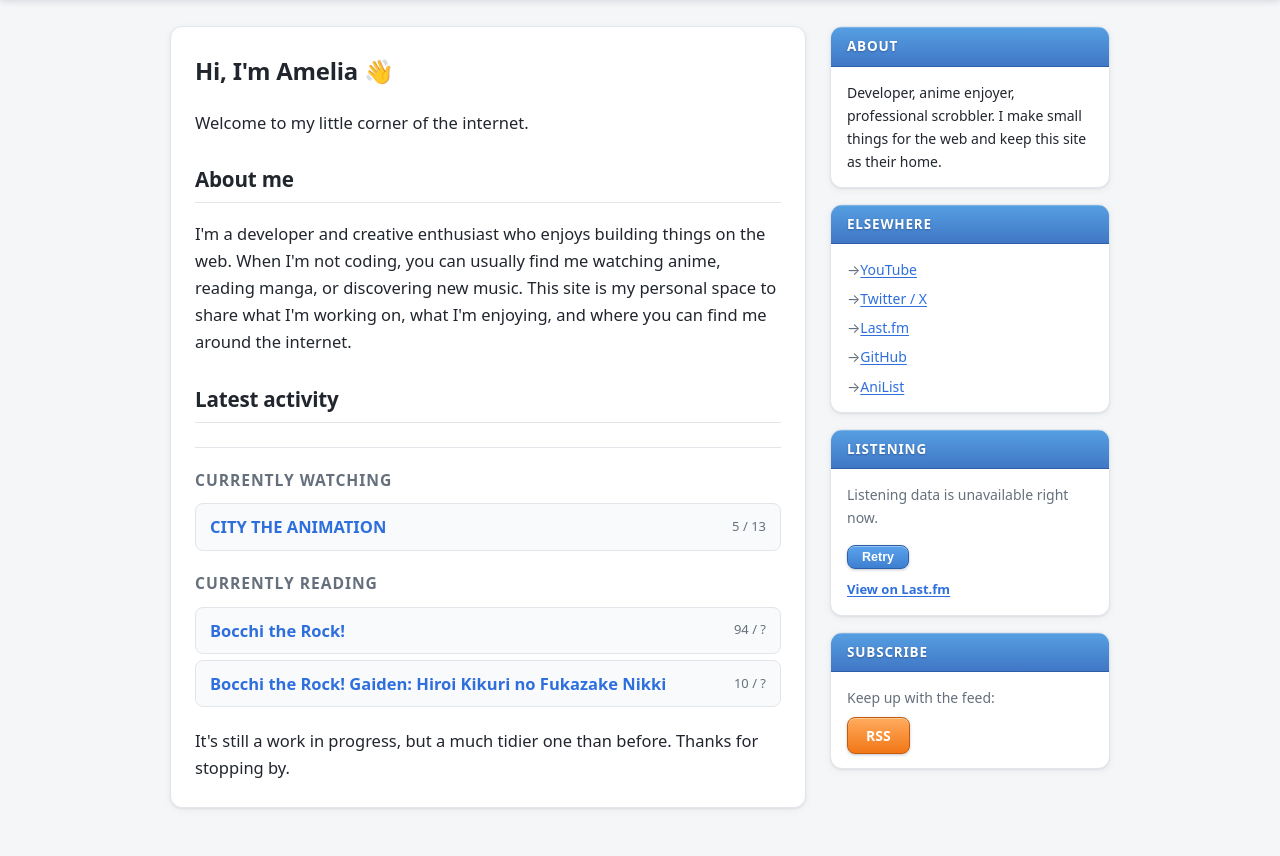
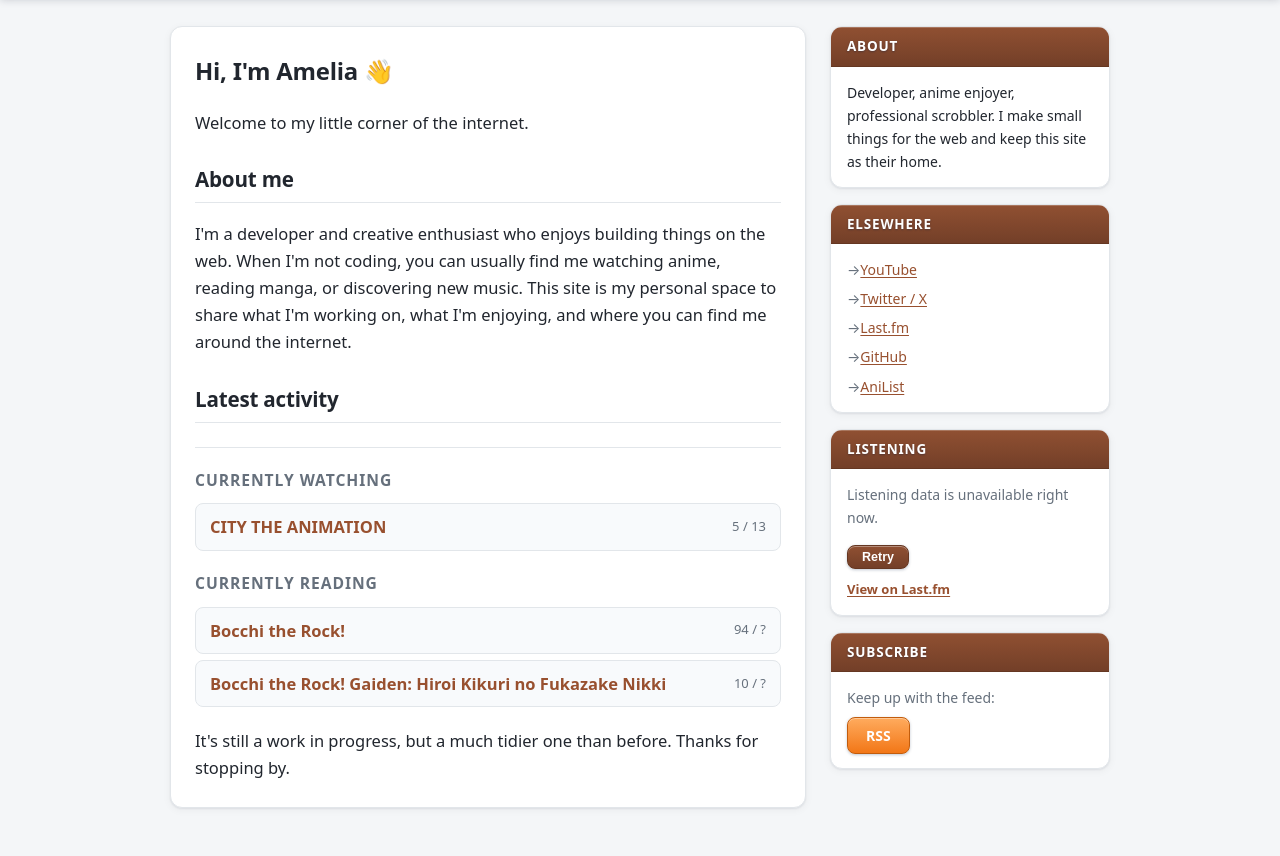
Before and after one commit to 7op3/7op3.github.io, an Eleventy site: page site/index.md in a window 1280 px wide. Shown: the part 67-923 px from the top of the page. Built offline with nearby package versions, Linux system fonts and the light colour scheme; Eleventy itself is replaced by a stand-in of ours; files that its build step writes are made by us from their sources; no server answers.

Commit message:
Add client-selected seasonal accent palettes

```diff
--- a/site/_includes/head.liquid
+++ b/site/_includes/head.liquid
@@ -3,6 +3,9 @@
 <meta name="viewport" content="width=device-width, initial-scale=1">
 <script>
   (function () {
+    var month = new Date().getMonth();
+    var season = ['winter', 'spring', 'summer', 'autumn'][Math.floor(((month + 1) % 12) / 3)];
+    document.documentElement.setAttribute('data-season', season);
     try {
       var t = localStorage.getItem('theme');
       if (t !== 'light' && t !== 'dark') {
--- a/site/assets/main.css
+++ b/site/assets/main.css
@@ -1,8 +1,7 @@
 /* ============================================================
    Amelia's personal site — "modern with retro anchors"
    One stylesheet, hand-authored. Light/dark via custom
-   properties; the [data-theme] override block is the only place
-   colors change.
+   properties; theme and season colors change only in Tokens.
    ============================================================ */
 
 /* ---- Tokens ---- */
@@ -20,15 +19,15 @@
   --on-accent:     #ffffff;
 
   /* Retro anchor: the glossy header + section bars */
-  --header-grad: linear-gradient(180deg, #4d9fe8 0%, #3d7fd0 60%, #3673c2 100%);
-  --bar-grad:    linear-gradient(180deg, #569fe2 0%, #4077c6 100%);
+  --header-grad: linear-gradient(180deg, #306ab0 0%, #285d9e 60%, #24538e 100%);
+  --bar-grad:    linear-gradient(180deg, #306ab0 0%, #24538e 100%);
   --bar-border:  #2f5ea8;
 
-  --button-grad:    linear-gradient(180deg, #5ba3ec 0%, #3d7fd0 100%);
+  --button-grad:    linear-gradient(180deg, #306ab0 0%, #24538e 100%);
   --button-border:  #2f5ea8;
   --rss-grad:       linear-gradient(180deg, #ffab5e 0%, #f27717 100%);
   --rss-border:     #c25c0c;
-  --toggle-grad:    linear-gradient(180deg, #55a2ea 0%, #3a78c9 100%);
+  --toggle-grad:    linear-gradient(180deg, #306ab0 0%, #24538e 100%);
 
   --shadow-card:    0 1px 2px rgba(15, 23, 42, 0.07), 0 2px 8px rgba(15, 23, 42, 0.05);
   --shadow-card-hover: 0 4px 14px rgba(15, 23, 42, 0.13);
@@ -63,6 +62,72 @@
 
   --shadow-card:    0 1px 2px rgba(0, 0, 0, 0.4), 0 2px 10px rgba(0, 0, 0, 0.3);
   --shadow-card-hover: 0 4px 16px rgba(0, 0, 0, 0.5);
+}
+
+[data-season="spring"] {
+  --accent: #356d4d;
+  --accent-soft: #e9f3ec;
+  --header-grad: linear-gradient(180deg, #356d4d 0%, #28553c 100%);
+  --bar-grad: linear-gradient(180deg, #356d4d 0%, #28553c 100%);
+  --bar-border: #244b35;
+  --button-grad: linear-gradient(180deg, #356d4d 0%, #28553c 100%);
+  --button-border: #244b35;
+  --toggle-grad: linear-gradient(180deg, #356d4d 0%, #28553c 100%);
+}
+
+[data-season="summer"] {
+  --accent: #256f78;
+  --accent-soft: #e7f3f4;
+  --header-grad: linear-gradient(180deg, #286b74 0%, #20555d 100%);
+  --bar-grad: linear-gradient(180deg, #286b74 0%, #20555d 100%);
+  --bar-border: #1b4a51;
+  --button-grad: linear-gradient(180deg, #286b74 0%, #20555d 100%);
+  --button-border: #1b4a51;
+  --toggle-grad: linear-gradient(180deg, #286b74 0%, #20555d 100%);
+}
+
+[data-season="autumn"] {
+  --accent: #98502f;
+  --accent-soft: #fbefe8;
+  --header-grad: linear-gradient(180deg, #905032 0%, #733f28 100%);
+  --bar-grad: linear-gradient(180deg, #905032 0%, #733f28 100%);
+  --bar-border: #653722;
+  --button-grad: linear-gradient(180deg, #905032 0%, #733f28 100%);
+  --button-border: #653722;
+  --toggle-grad: linear-gradient(180deg, #905032 0%, #733f28 100%);
+}
+
+[data-season="spring"][data-theme="dark"] {
+  --accent: #8ac89b;
+  --accent-soft: #203126;
+  --header-grad: linear-gradient(180deg, #345e41 0%, #284a33 100%);
+  --bar-grad: linear-gradient(180deg, #345e41 0%, #284a33 100%);
+  --bar-border: #203b29;
+  --button-grad: linear-gradient(180deg, #345e41 0%, #284a33 100%);
+  --button-border: #203b29;
+  --toggle-grad: linear-gradient(180deg, #345e41 0%, #284a33 100%);
+}
+
+[data-season="summer"][data-theme="dark"] {
+  --accent: #7cc5cd;
+  --accent-soft: #1c3034;
+  --header-grad: linear-gradient(180deg, #2b6069 0%, #224b53 100%);
+  --bar-grad: linear-gradient(180deg, #2b6069 0%, #224b53 100%);
+  --bar-border: #1b3e45;
+  --button-grad: linear-gradient(180deg, #2b6069 0%, #224b53 100%);
+  --button-border: #1b3e45;
+  --toggle-grad: linear-gradient(180deg, #2b6069 0%, #224b53 100%);
+}
+
+[data-season="autumn"][data-theme="dark"] {
+  --accent: #e7ac88;
+  --accent-soft: #35271f;
+  --header-grad: linear-gradient(180deg, #74482f 0%, #5c3926 100%);
+  --bar-grad: linear-gradient(180deg, #74482f 0%, #5c3926 100%);
+  --bar-border: #4b2f20;
+  --button-grad: linear-gradient(180deg, #74482f 0%, #5c3926 100%);
+  --button-border: #4b2f20;
+  --toggle-grad: linear-gradient(180deg, #74482f 0%, #5c3926 100%);
 }
 
 /* ---- Base ---- */
```
